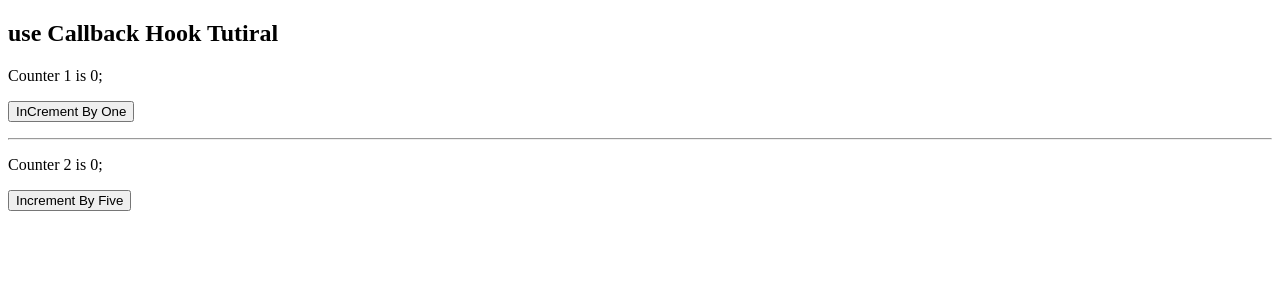
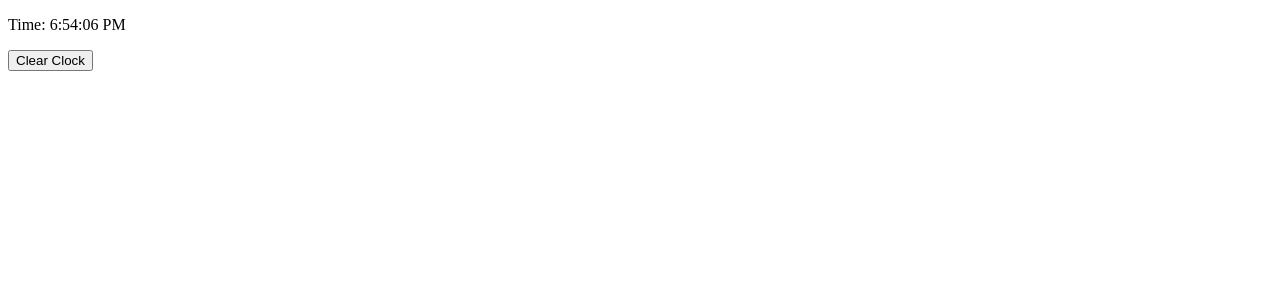
Before and after one commit to shakil10sk/React-App, a React (Create React App) app: page / in a window 1280 px wide. Shown: the top 300 px of the page. Built offline with nearby package versions, Linux system fonts and the light colour scheme.

Commit message:
useRef and forwardref

```diff
--- a/src/App.js
+++ b/src/App.js
@@ -1,30 +1,13 @@
-import { useCallback, useState } from "react";
-import Button from "./useMemoUseCache/Button";
-import ShowCount from "./useMemoUseCache/ShowCount";
-import Title from "./useMemoUseCache/Title";
+import Time from "./refHooks/Time";
+function App(){
 
-function App(){
-  const [count1,setCount1] = useState(0);
-  const [count2,setCount2] = useState(0);
-
-  const incrementByOne = useCallback(() => {
-    setCount1((prevCount)=>prevCount + 1);
-  },[]);
-  const incrementByFive = useCallback(() => {
-    setCount2((prevCount)=>prevCount + 5);
-  },[]);
-
-  return (
-    <div className="app">
-      <Title />
-      <ShowCount count={count1} title="Counter 1" />
-      <Button handleClick={incrementByOne}>InCrement By One</Button>
-      <hr />
-      <ShowCount count={count2} title="Counter 2" />
-      <Button handleClick={incrementByFive}>Increment By Five</Button>
-
-    </div>
-  )
+    return (
+        <div className="app">
+            <div>
+                <Time/>
+            </div>
+        </div>
+    )
 }
 
 export default App;
--- /dev/null
+++ b/src/refHooks/Time.js
@@ -0,0 +1,28 @@
+import { useEffect, useRef, useState } from "react";
+
+export default function Time(){
+    const [date,SetDate] = useState(new Date());
+    const intervalRef = useRef();
+
+    const tick = () => {
+        SetDate(new Date());
+    };
+
+    useEffect(()=>{
+
+        intervalRef.current = setInterval(tick,1000);
+
+        return () => {
+            clearInterval(intervalRef.current);
+        }
+    },[]);
+
+    return (
+        <div>
+            <p> Time: {date.toLocaleTimeString()}</p>
+            <p>
+                <button type="button" onClick={()=>clearInterval(intervalRef.current)}>Clear Clock</button>
+            </p>
+        </div>
+    )
+}
```
Also changed, not shown: src/refHooks/Form.js (added, +19 -0 lines), src/refHooks/Input.js (added, +8 -0 lines), src/useCacheAndUseMemoApp.js (added, +30 -0 lines).
